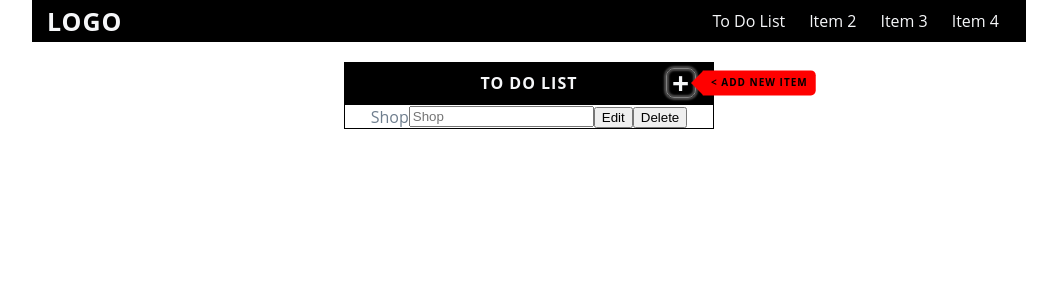
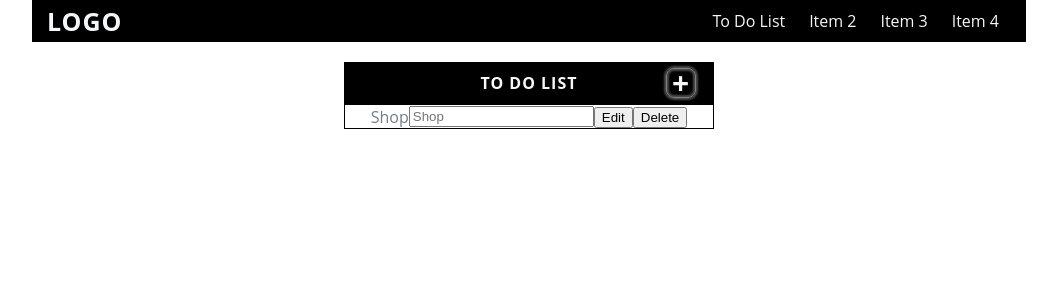
Before and after one commit to savus/ProjectsRepractice, a React (Vite) app: page / in a window 1280 px wide. Shown: the top 300 px of the page, without its empty margins (111-1168 px from the left). Built offline with nearby package versions, Linux system fonts and the light colour scheme.

Commit message:
finish up tooltip styles

```diff
--- a/src/components/ToDoList.tsx
+++ b/src/components/ToDoList.tsx
@@ -8,7 +8,7 @@ export class ToDoList extends Component {
         <div id="to-do-list" className="container-sm">
           <header id="to-do-header" className="header-primary flex-centered">
             <div className="title">To Do List</div>
-            <div className="add-item-button" data-tooltip="< Add New Item">
+            <div className="add-item-button" data-tooltip="Add New Item">
               +
             </div>
           </header>
--- a/src/css/to-do-list.css
+++ b/src/css/to-do-list.css
@@ -30,45 +30,42 @@
   color: var(--font-color-bright);
 }
 
-#to-do-header .add-item-button::after,
-#to-do-header .add-item-button::before {
-  right: -0.5rem;
-  top: 50%;
+#to-do-header .add-item-button::before,
+#to-do-header .add-item-button::after {
+  --scale: 0;
+  --tooltip-color: #333;
+  --arrow-size: 10px;
   position: absolute;
-  /* visibility: hidden;
-  opacity: 0; */
-  transition: 0.35s all;
+  bottom: -0.5rem;
+  left: 50%;
+  font-size: var(--size-12);
+  transform: translateX(-50%) translateY(var(--translate-y, 0))
+    scale(var(--scale));
+  transition: 150ms transform;
+  width: max-content;
+  transform-origin: center top;
 }
 
 #to-do-header .add-item-button::before {
+  --translate-y: calc(100% + var(--arrow-size));
   content: attr(data-tooltip);
-  font-size: var(--size-10);
+  color: white;
+  background-color: var(--tooltip-color);
   padding: 0.5rem;
-  border-radius: 0 0.3rem 0.3rem 0;
-  width: max-content;
-  background-color: red;
-  color: black;
-  transform: translate(100%, -50%);
-  transition: right 0.35s, opacity 0.35s, visibility 0.35s;
-  visibility: visible;
-  opacity: 1;
+  border-radius: 0.3rem;
 }
 
-#to-do-header .add-item-button:hover::before,
-#to-do-header .add-item-button:hover::after {
-  visibility: visible;
-  opacity: 1;
-  right: -1rem;
+#to-do-header .add-item-button:hover::after,
+#to-do-header .add-item-button:hover::before {
+  --scale: 1;
 }
 
-#to-do-header .add-item-button::after {
+#to-do-header .add-item-button:hover::after {
+  --translate-y: calc(1 * var(--arrow-size));
   content: "";
-  position: absolute;
-  border: 12px solid transparent;
-  border-right-color: red;
-  top: 50%;
-  left: 0;
-  transform: translateY(-50%);
+  border: var(--arrow-size) solid transparent;
+  border-bottom-color: var(--tooltip-color);
+  transform-origin: bottom center;
 }
 
 #to-do-body {
```
